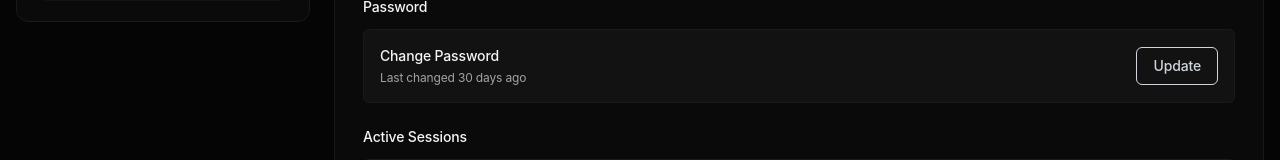
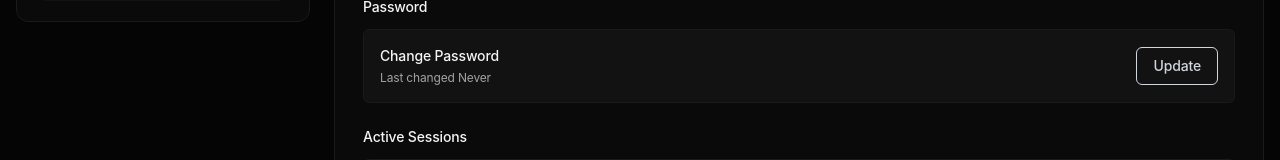
Before and after one commit to VaheOfficial/CTFE, a Next.js app: page /settings in a window 1280 px wide. Both pictures are taken after a click on the button "Security". Shown: the part 326-486 px from the top of the page. Built offline with nearby package versions, Linux system fonts and the light colour scheme; no server answers.

Commit message:
added last password change to settings page

```diff
--- a/app/settings/page.tsx
+++ b/app/settings/page.tsx
@@ -190,7 +190,7 @@ export default function SettingsPage() {
                       <div className="flex justify-between items-center">
                         <div>
                           <p className="text-sm font-medium text-[#f5f5f5]">Change Password</p>
-                          <p className="text-xs text-[#a3a3a3] mt-1">Last changed 30 days ago</p>
+                          <p className="text-xs text-[#a3a3a3] mt-1">Last changed {user?.lastPasswordChange ? `${Math.floor((new Date().getTime() - new Date(user.lastPasswordChange).getTime()) / (1000 * 60 * 60 * 24))} days ago` : 'Never'}</p>
                         </div>
                         <Button
                           type="button"
--- a/redux/userSlice.ts
+++ b/redux/userSlice.ts
@@ -16,6 +16,7 @@ export const initialState: UserState = {
         accountStatus: null,
         lastActive: null,
         lastLogin: null,
+        lastPasswordChange: null,
         logEntries: [],
         activeSessions: [],
         createdAt: null,
--- a/types/user.type.ts
+++ b/types/user.type.ts
@@ -6,6 +6,7 @@ export interface User {
     accountStatus: string | null;
     lastActive: string | null;
     lastLogin: string | null;
+    lastPasswordChange: string | null;
     logEntries: LogEntry[] | null;
     activeSessions: ActiveSession[] | null;
     createdAt: string | null;
```
